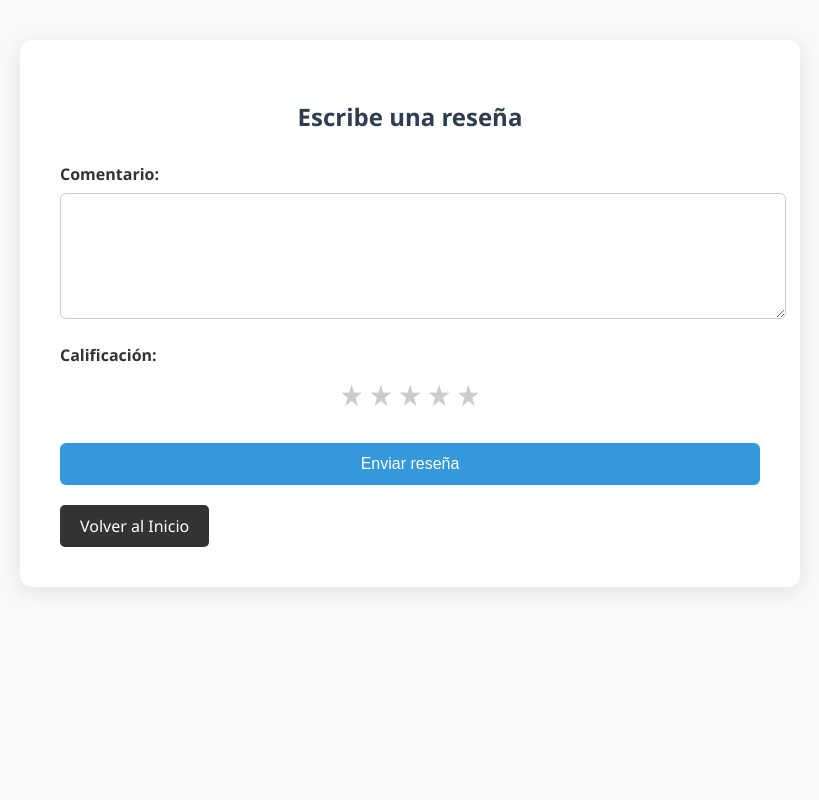
After one commit to jhonundc/hara-web, a PHP site: the page made by reseñas/formulario.php in a window 1280 px wide. The commit adds this page. Shown: the whole page, without its empty margins (230-1049 px from the left). Run offline with PHP 8.4, Linux system fonts and the light colour scheme.

Commit message:
Primer commit - avance funcional con reseñas

```diff
--- a/index.php
+++ b/index.php
@@ -124,6 +124,8 @@ $filtro = isset($_GET['tipo']) ? $_GET['tipo'] : '';
   <nav>
     <a href="index.php">Inicio</a>
     <a href="carrito.php">Carrito</a>
+    <a href="reseñas/formulario.php">Dejar Reseña</a>
+
     <?php if (isset($_SESSION['usuario_id'])): ?>
       <span>Hola, <?php echo $_SESSION['usuario_nombre']; ?></span>
       <a href="auth/logout.php">Cerrar sesión</a>
@@ -131,6 +133,7 @@ $filtro = isset($_GET['tipo']) ? $_GET['tipo'] : '';
       <a href="auth/login.php">Iniciar sesión</a>
     <?php endif; ?>
   </nav>
+
   <?php if (isset($_GET['exito']) && $_GET['exito'] == '1'): ?>
   <div style="background-color: #d4edda; color: #155724; padding: 15px; border-radius: 8px; margin: 20px auto; max-width: 600px; text-align: center; border: 1px solid #c3e6cb;">
     ¡Tu mensaje fue enviado exitosamente!
@@ -212,6 +215,7 @@ if ($resultado && $resultado->num_rows > 0) {
       <ul style="list-style:none; padding:0;">
         <li><a href="footer-pages/quienes-somos.html" style="color:#fff; text-decoration:none;">Quiénes Somos</a></li>
         <li><a href="footer-pages/nuestros-productos.html" style="color:#fff; text-decoration:none;">Nuestros Productos</a></li>
+        <li><a href="reseñas/mostrar_reseñas.php" style="color:#fff; text-decoration:none;">Reseñas</a></li>
       </ul>
     </div>
 
--- /dev/null
+++ b/reseñas/formulario.php
@@ -0,0 +1,49 @@
+<?php session_start(); ?>
+<!DOCTYPE html>
+<html lang="es">
+<head>
+  <meta charset="UTF-8">
+  <title>Deja tu reseña</title>
+  <link rel="stylesheet" href="reseña.css">
+  <style>
+    .btn-volver {
+      display: inline-block;
+      margin-top: 20px;
+      padding: 10px 20px;
+      background-color: #333;
+      color: #fff;
+      text-decoration: none;
+      border-radius: 5px;
+      transition: background-color 0.3s;
+    }
+    .btn-volver:hover {
+      background-color: #555;
+    }
+  </style>
+</head>
+<body>
+  <div class="contenedor">
+    <h2>Escribe una reseña</h2>
+    <form action="guardar_reseña.php" method="POST">
+      <input type="hidden" name="id_usuario" value="<?php echo $_SESSION['usuario_id'] ?? 1; ?>">
+      <input type="hidden" name="id_producto" value="1">
+
+      <label for="comentario">Comentario:</label>
+      <textarea name="comentario" required></textarea>
+
+      <label for="calificacion">Calificación:</label>
+      <div class="estrellas">
+        <input type="radio" id="estrella5" name="calificacion" value="5" required><label for="estrella5" title="Excelente">★</label>
+        <input type="radio" id="estrella4" name="calificacion" value="4"><label for="estrella4" title="Muy bueno">★</label>
+        <input type="radio" id="estrella3" name="calificacion" value="3"><label for="estrella3" title="Bueno">★</label>
+        <input type="radio" id="estrella2" name="calificacion" value="2"><label for="estrella2" title="Regular">★</label>
+        <input type="radio" id="estrella1" name="calificacion" value="1"><label for="estrella1" title="Malo">★</label>
+      </div>
+
+      <button type="submit">Enviar reseña</button>
+    </form>
+
+    <a href="../index.php" class="btn-volver">Volver al Inicio</a>
+  </div>
+</body>
+</html>
--- /dev/null
+++ b/reseñas/reseña.css
@@ -0,0 +1,152 @@
+body {
+  font-family: 'Segoe UI', Tahoma, Geneva, Verdana, sans-serif;
+  background-color: #f4f4f4;
+  color: #333;
+  margin: 0;
+  padding: 0;
+  display: flex;
+  justify-content: center;
+  align-items: center;
+  min-height: 100vh;
+}
+
+h2 {
+  text-align: center;
+  margin-bottom: 25px;
+  color: #2c3e50;
+}
+
+label {
+  display: block;
+  margin-bottom: 8px;
+  font-weight: 600;
+}
+
+textarea,
+input[type="number"] {
+  width: 100%;
+  padding: 12px;
+  margin-bottom: 20px;
+  border: 1px solid #ccc;
+  border-radius: 6px;
+  resize: vertical;
+  font-size: 14px;
+}
+
+textarea {
+  min-height: 100px;
+}
+
+button {
+  width: 100%;
+  background-color: #3498db;
+  color: white;
+  padding: 12px;
+  font-size: 16px;
+  border: none;
+  border-radius: 6px;
+  cursor: pointer;
+  transition: background-color 0.3s ease;
+}
+
+button:hover {
+  background-color: #2980b9;
+}
+.contenedor {
+  background: #fff;
+  padding: 30px 40px;
+  border-radius: 12px;
+  box-shadow: 0 4px 20px rgba(0, 0, 0, 0.1);
+  max-width: 500px;
+  width: 100%;
+  text-align: left;
+}
+.estrellas {
+  direction: rtl;
+  display: flex;
+  justify-content: center;
+  gap: 5px;
+  margin-bottom: 20px;
+}
+
+.estrellas input {
+  display: none;
+}
+
+.estrellas label {
+  font-size: 30px;
+  color: #ccc;
+  cursor: pointer;
+  transition: color 0.2s;
+}
+
+.estrellas input:checked ~ label,
+.estrellas label:hover,
+.estrellas label:hover ~ label {
+  color: #f5b301;
+}
+body {
+  font-family: 'Segoe UI', Tahoma, Geneva, Verdana, sans-serif;
+  background-color: #f9f9f9;
+  margin: 0;
+  padding: 0;
+  display: flex;
+  justify-content: center;
+  align-items: flex-start;
+  min-height: 100vh;
+}
+
+.contenedor {
+  max-width: 700px;
+  width: 100%;
+  background-color: #fff;
+  padding: 40px;
+  margin: 40px auto;
+  border-radius: 12px;
+  box-shadow: 0 4px 20px rgba(0, 0, 0, 0.1);
+}
+
+h2 {
+  text-align: center;
+  color: #2c3e50;
+  margin-bottom: 30px;
+}
+
+.tarjeta-reseña {
+  border: 1px solid #e1e1e1;
+  padding: 20px;
+  margin-bottom: 20px;
+  border-radius: 8px;
+  background-color: #fefefe;
+  transition: transform 0.2s ease;
+}
+
+.tarjeta-reseña:hover {
+  transform: translateY(-3px);
+  box-shadow: 0 2px 8px rgba(0, 0, 0, 0.08);
+}
+
+.tarjeta-reseña p {
+  margin: 0 0 10px;
+  line-height: 1.5;
+}
+
+.tarjeta-reseña small {
+  color: #777;
+}
+
+.boton-volver {
+  display: inline-block;
+  margin-top: 20px;
+  text-decoration: none;
+  background-color: #3498db;
+  color: white;
+  padding: 12px 20px;
+  border-radius: 6px;
+  text-align: center;
+  transition: background-color 0.3s ease;
+}
+
+.boton-volver:hover {
+  background-color: #2980b9;
+}
```
Also changed, not shown: reseñas/guardar_reseña.php (added, +24 -0 lines), reseñas/mostrar_reseñas.php (added, +35 -0 lines).
